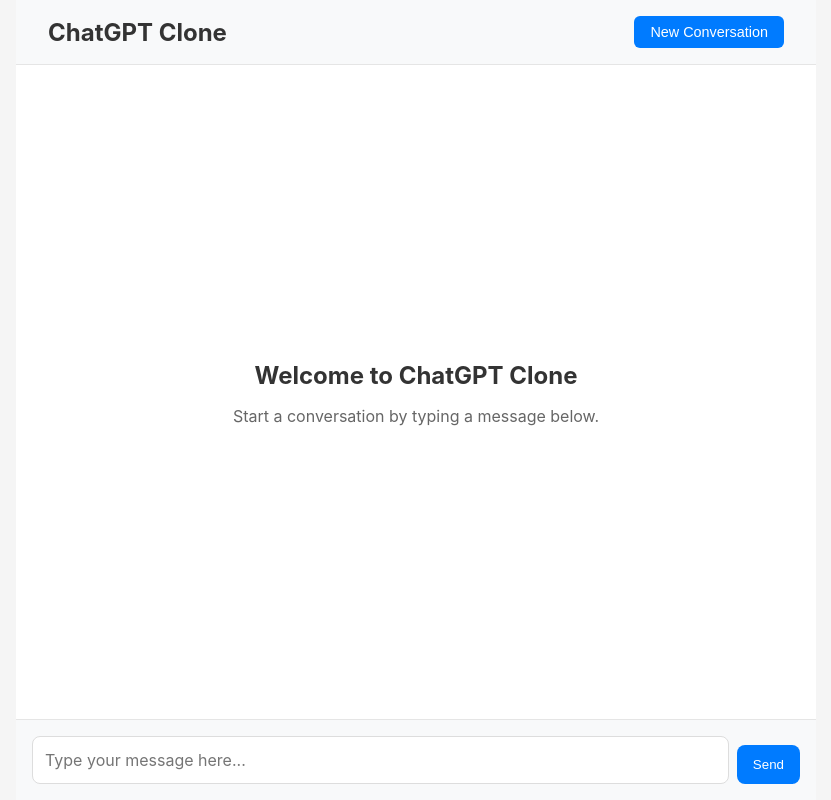
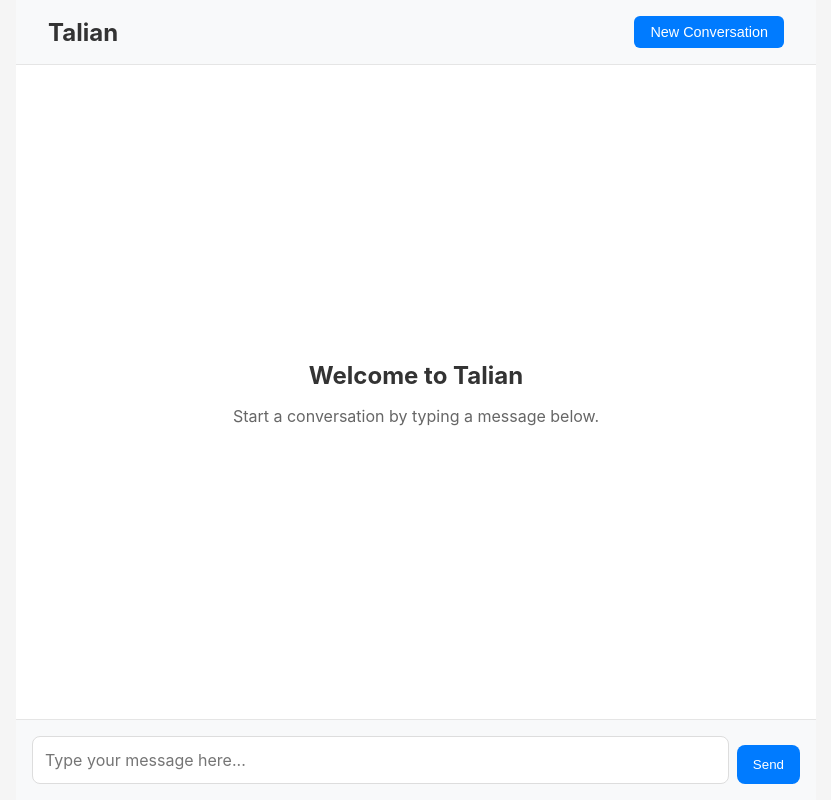
Before and after one commit to datatrigger/llm_app, an Angular app in the folder frontend/: page / in a window 1280 px wide. Shown: the whole page, without its empty margins (224-1055 px from the left). Built offline with nearby package versions, Linux system fonts and the light colour scheme.

Commit message:
Change name and headers

```diff
--- a/frontend/src/app/app.component.ts
+++ b/frontend/src/app/app.component.ts
@@ -11,7 +11,7 @@
   template: `
     <div class="chat-container">
       <header class="chat-header">
-        <h1>ChatGPT Clone</h1>
+        <h1>Talian</h1>
         <button
           class="new-conversation-btn"
           (click)="startNewConversation()"
@@ -28,7 +28,7 @@
             [class.model-message]="message.role === 'model'">
             <div class="message-content">
               <div class="message-role">
-                {{ message.role === 'user' ? 'You' : 'Assistant' }}
+                {{ message.role === 'user' ? 'You' : 'Model' }}
               </div>
               <div class="message-text">{{ message.text }}</div>
             </div>
@@ -38,7 +38,7 @@
         @if (isLoading()) {
           <div class="message model-message">
             <div class="message-content">
-              <div class="message-role">Assistant</div>
+              <div class="message-role">Model</div>
               <div class="message-text typing">
                 <span></span>
                 <span></span>
@@ -50,7 +50,7 @@
 
         @if (messages().length === 0 && !isLoading()) {
           <div class="empty-state">
-            <h2>Welcome to ChatGPT Clone</h2>
+            <h2>Welcome to Talian</h2>
             <p>Start a conversation by typing a message below.</p>
           </div>
         }
@@ -325,13 +325,13 @@
     this.chatService.sendMessage(messageText, this.userId, this.conversationId())
       .subscribe({
         next: (response) => {
-          // Add assistant response to the conversation
-          const assistantMessage: Message = {
+          // Add model response to the conversation
+          const modelMessage: Message = {
             text: response.text,
             role: 'model'
           };
 
-          this.messages.update(messages => [...messages, assistantMessage]);
+          this.messages.update(messages => [...messages, modelMessage]);
           this.conversationId.set(response.conversationId);
           this.isLoading.set(false);
           this.shouldScrollToBottom = true;
```
